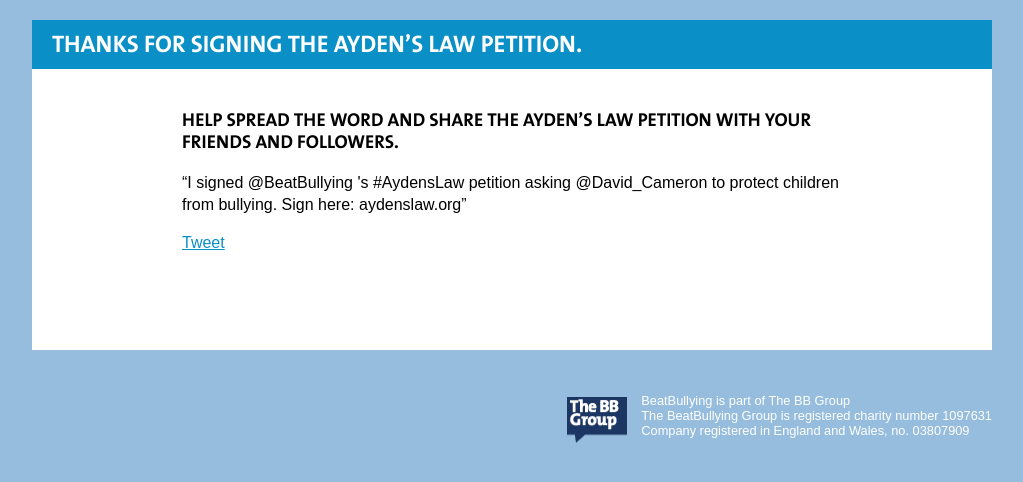
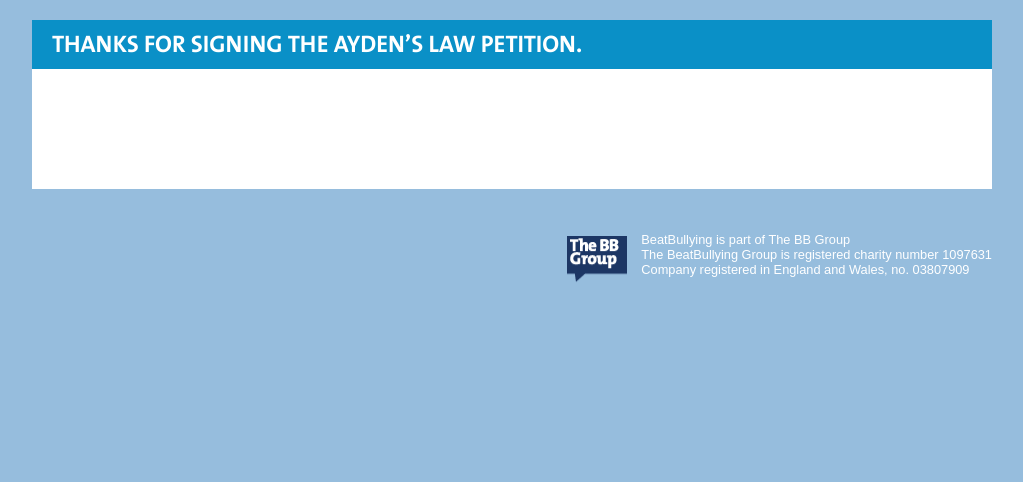
Before and after one commit to thebbgroup/aydens-law, a Flask app: page /petition/thanks in a window 1280 px wide. Shown: the part 174-656 px from the top of the page, without its empty margins (128-1151 px from the left). Run offline with Flask 2, Linux system fonts and the light colour scheme; style sheets or scripts are compiled from the project's sources; parts of the project's set-up code (start-up, migrations or seed data) failed here and were passed over; some libraries are stand-ins or nearby versions.

Commit message:
Remove social network sharing options

```diff
--- a/app/templates/thanks.jinja
+++ b/app/templates/thanks.jinja
@@ -10,21 +10,6 @@
     <div class="main">
         <div class="section">
             <h2>Thanks for signing the Ayden&rsquo;s Law petition.</h2>
-            <h3>Help spread the word and share the Ayden&rsquo;s Law petition with your friends and followers.</h3>
-            <p>
-                &ldquo;I signed @BeatBullying 's #AydensLaw petition asking @David_Cameron to protect children from bullying. Sign here:
-                aydenslaw.org&rdquo;
-            </p>
-            <p>
-                <a href="https://twitter.com/share" data-url="http://aydenslaw.org" class="twitter-share-button" data-text="I signed @BeatBullying 's #AydensLaw petition asking @David_Cameron to protect children from bullying. Sign here: " data-size="large" data-count="none">Tweet</a>
-                <script>!function(d,s,id){var js,fjs=d.getElementsByTagName(s)[0];if(!d.getElementById(id)){js=d.createElement(s);js.id=id;js.src='//platform.twitter.com/widgets.js';fjs.parentNode.insertBefore(js,fjs);}}(document, 'script', 'twitter-wjs');</script>
-            </p>
-            <p>
-                <div id="fb-root"></div>
-                <script>!function(d,s,id){var js,fjs=d.getElementsByTagName(s)[0];if(!d.getElementById(id)){js=d.createElement(s);js.id=id;js.src="//connect.facebook.net/en_GB/all.js#xfbml=1";fjs.parentNode.insertBefore(js,fjs);}}(document,'script','facebook-jssdk');</script>
-                <div class="fb-like" data-href="http://aydenslaw.org/" data-send="false" data-width="450" data-show-faces="false" data-font="arial"></div>
-            </p>
-
         </div>
     </div>
 {% endblock %}
```
